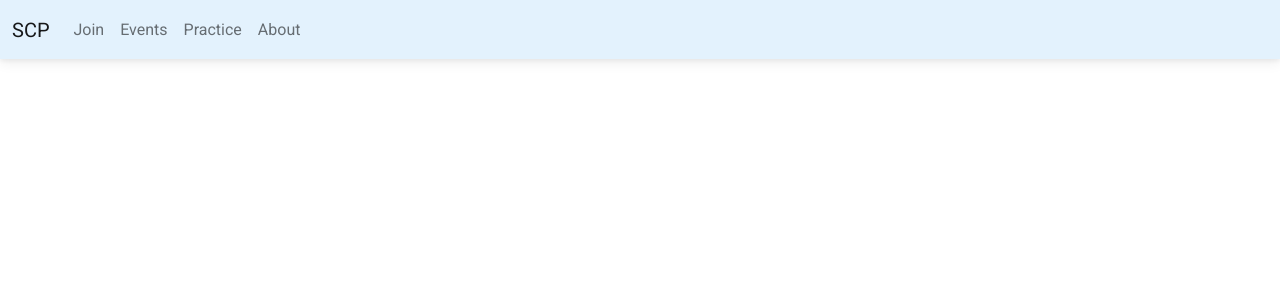
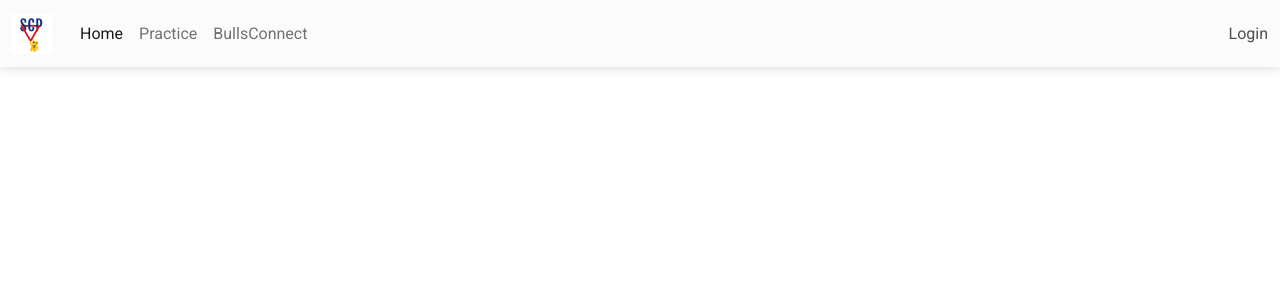
Before and after one commit to Aslanbayli/SCP-Website-v1, a React (Create React App) app in the folder frontend/: page / in a window 1280 px wide. Shown: the top 300 px of the page. Built offline with nearby package versions, Linux system fonts and the light colour scheme.

Commit message:
added landing page

```diff
--- a/frontend/src/App.js
+++ b/frontend/src/App.js
@@ -1,6 +1,6 @@
 import React from 'react';
 import Signin from './signin';
-import Landing from './landing';
+import Landing from './Navbar';
 import './index.css';
 import Signup from './signup';
 
--- /dev/null
+++ b/frontend/src/Navbar.js
@@ -0,0 +1,65 @@
+import React, { useState } from 'react';
+import {
+    MDBContainer,
+    MDBNavbar,
+    MDBNavbarBrand,
+    MDBNavbarToggler,
+    MDBIcon,
+    MDBNavbarNav,
+    MDBNavbarItem,
+    MDBNavbarLink,
+    MDBBtn,
+    MDBDropdown,
+    MDBDropdownToggle,
+    MDBDropdownMenu,
+    MDBDropdownItem,
+    MDBCollapse,
+} from 'mdb-react-ui-kit';
+import SCPLOGO from './images/scplogo.jpg'
+
+export default function Navbar() {
+    const [showBasic, setShowBasic] = useState(false);
+
+    return (
+        <MDBNavbar expand='lg' light bgColor='light'>
+            <MDBContainer fluid>
+                <MDBNavbarBrand href='#'>
+                    <img src={SCPLOGO} height='40'></img>
+
+                </MDBNavbarBrand>
+
+                <MDBNavbarToggler
+                    aria-controls='navbarSupportedContent'
+                    aria-expanded='false'
+                    aria-label='Toggle navigation'
+                    onClick={() => setShowBasic(!showBasic)}
+                >
+                    <MDBIcon icon='bars' fas />
+                </MDBNavbarToggler>
+
+                <MDBCollapse navbar show={showBasic}>
+                    <MDBNavbarNav className='mr-auto mb-2 mb-lg-0'>
+                        <MDBNavbarItem>
+                            <MDBNavbarLink active aria-current='page' href='#'>
+                                Home
+                            </MDBNavbarLink>
+                        </MDBNavbarItem>
+
+                        <MDBNavbarItem>
+                            <MDBNavbarLink href='#'>Practice</MDBNavbarLink>
+                        </MDBNavbarItem>
+
+                        <MDBNavbarItem>
+                            <MDBNavbarLink href='https://bullsconnect.usf.edu/login_only?redirect=https%3a%2f%2fbullsconnect.usf.edu%2ffeeds%3ftype%3dclub%26type_id%3d58513%26tab%'>
+                                BullsConnect</MDBNavbarLink>
+                        </MDBNavbarItem>
+
+
+                    </MDBNavbarNav>
+                    <MDBNavbarLink href='/sign-in'>Login</MDBNavbarLink>
+
+                </MDBCollapse>
+            </MDBContainer>
+        </MDBNavbar>
+    );
+}
```
Also changed, not shown: frontend/src/images/scplogo.jpg (added).
